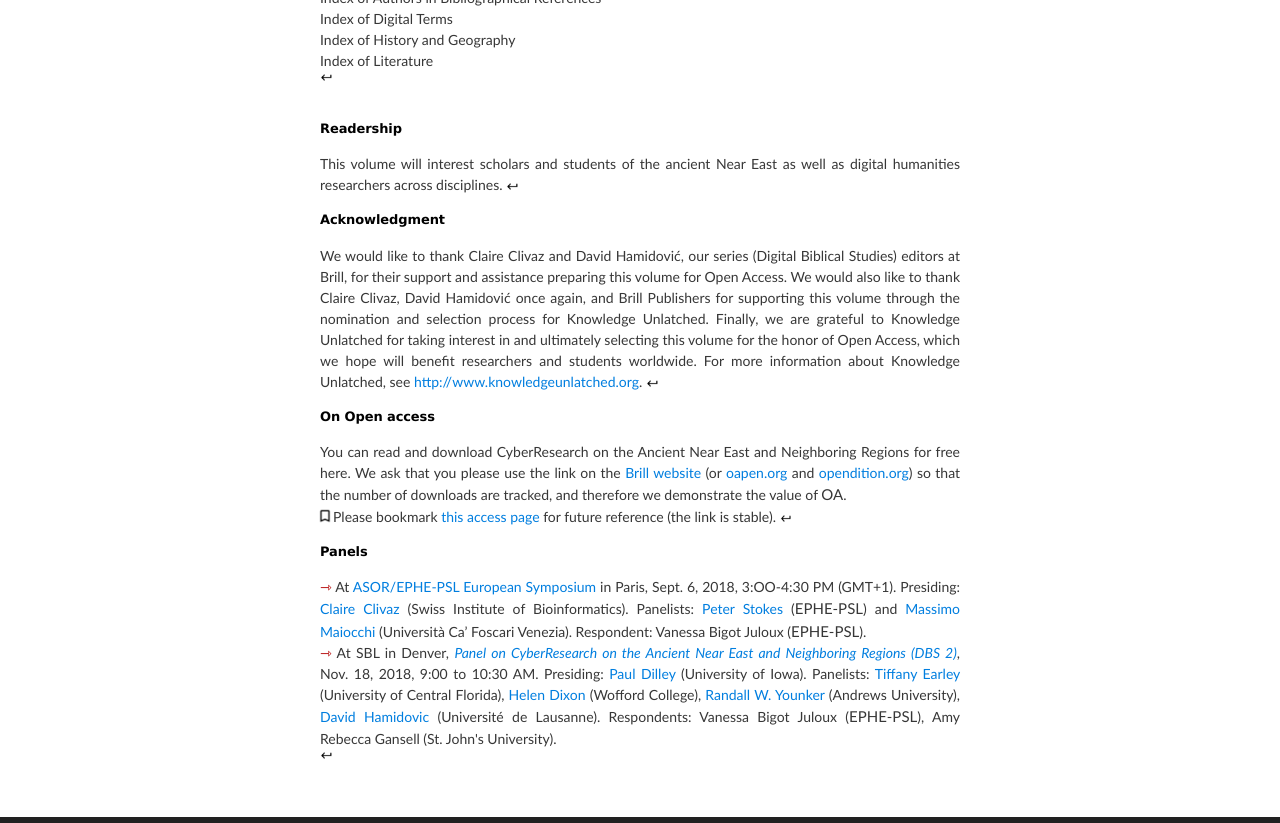
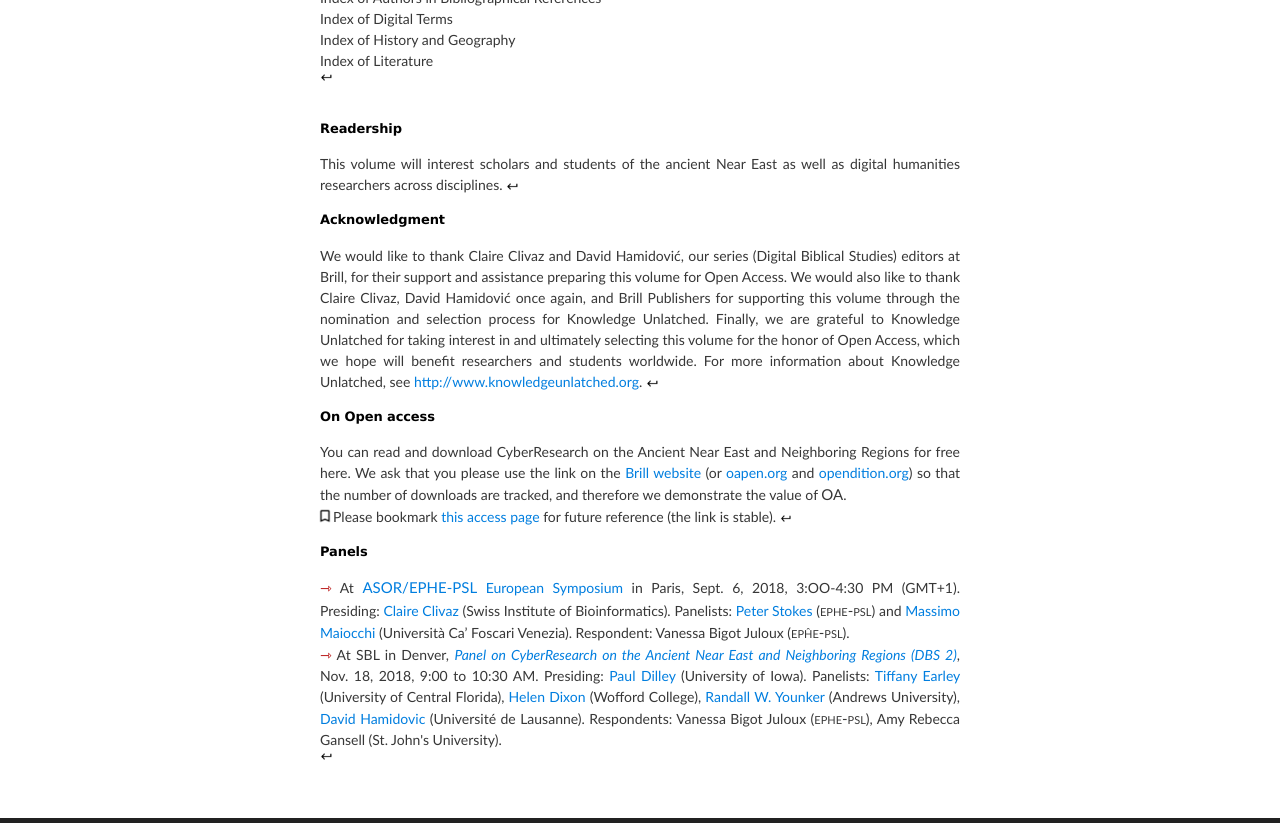
Before and after one commit to vbigot-juloux/ane-research-humanities, a Jekyll site: the page built from docs/CyberResearch-vol1.md, in a window 1280 px wide and 900 px high, scrolled down 2703 px, cut to the strip 0-823 px from the top of the window. Built offline with Jekyll 4.4.1, drawn with Linux system fonts in a browser that asks for light colours; comment, search, counter and statistics services are not loaded; the repository's description, which GitHub fills in, is left out; some of the changed text lies outside the part shown.

Commit message:
Update CyberResearch-vol1.md

```diff
--- a/docs/CyberResearch-vol1.md
+++ b/docs/CyberResearch-vol1.md
@@ -48,8 +48,8 @@ Eleven chapters present a rich array of material, spanning the fifth through the
 <h3><a name="authors" style="color: black">Authors</a></h3>
 _by (surnames) alphabetic order_<br />
 <ul style="list-style-type: none; padding-left: 0;">
-  <li><span style="color:#b30000; font-size: 14px">&#8702;</span> <a href="CyberResearch-vol1-bios.html#bigot-juloux" name="bigot-juloux2">Vanessa Bigot Juloux</a> (<span class="small">EPHE-PSL</span>)</li>
-  <li><span style="color:#b30000; font-size: 14px">&#8702;</span> <a href="CyberResearch-vol1-bios.html#eraslan" name="eraslan2">Doğu Kaan Eraslan</a> (<span class="small">EPHE-PSL</span>)</li>
+  <li><span style="color:#b30000; font-size: 14px">&#8702;</span> <a href="CyberResearch-vol1-bios.html#bigot-juloux" name="bigot-juloux2">Vanessa Bigot Juloux</a> (<span class="small">ephe-psl</span>)</li>
+  <li><span style="color:#b30000; font-size: 14px">&#8702;</span> <a href="CyberResearch-vol1-bios.html#eraslan" name="eraslan2">Doğu Kaan Eraslan</a> (<span class="small">ephe-psl</span>)</li>
  <li><span style="color:#b30000; font-size: 14px">&#8702;</span><a href="CyberResearch-vol1-bios.html#gansell" name="gansell2">Amy Rebecca Gansell</a> (St. John's University)</li>
   <li><span style="color:#b30000; font-size: 14px">&#8702;</span> <a href="CyberResearch-vol1-bios.html#jauhiainen" name="jauhiainen2">Heidi Jauhiainen</a> (University of Helsinki)</li>
   <li><span style="color:#b30000; font-size: 14px">&#8702;</span> <a href="CyberResearch-vol1-bios.html#linden" name="linden">Krister Lindén</a> (University of Helsinki)</li>
@@ -145,7 +145,7 @@ _by (surnames) alphabetic order_<br />
 
 <h3><a name="panels" style="color: black">Panels</a></h3>
 <ul style="list-style-type: none; padding-left: 0;">
-<li style="text-align: justify; text-justify: inter-word;"><span style="color:#b30000; font-size: 14px">&#8702;</span> At <a href="http://ancient-worlds-symposium.eu/docs/program#panel" target="_blank">ASOR/EPHE-PSL European Symposium</a> in Paris, Sept. 6, 2018, 3:OO-4:30 PM (GMT+1). Presiding: <a href="https://isb-sib.academia.edu/ClaireClivaz" target="_blank">Claire Clivaz</a> (Swiss Institute of Bioinformatics). Panelists: <a href="http://www.peterstokes.org/cv/index.html" target="_blank">Peter Stokes</a> (<span class="small">EPHE-PSL</span>) and <a href="https://unive.academia.edu/MassimoMaiocchi" target="_blank">Massimo Maiocchi</a> (Università Ca’ Foscari Venezia). Respondent: Vanessa Bigot Juloux (<span class="small">EPHE-PSL</span>).</li>
-<li style="text-align: justify; text-justify: inter-word;"><span style="color:#b30000; font-size: 14px">&#8702;</span> At SBL in Denver, <a href="https://www.sbl-site.org/meetings/Congresses_ProgramBook.aspx?MeetingId=33" target="_blank"><em>Panel on CyberResearch on the Ancient Near East and Neighboring Regions (DBS 2)</em></a>,  Nov. 18, 2018, 9:00 to 10:30 AM. Presiding: <a href="https://uiowa.academia.edu/PaulDilley" target="_blank">Paul Dilley</a> (University of Iowa). Panelists: <a href="https://ucf.academia.edu/TiffanyEarleySpadoni" target="_blank">Tiffany Earley</a> (University of Central Florida), <a href="https://wofford.academia.edu/HelenDixon" target="_blank">Helen Dixon</a> (Wofford College), <a href="https://andrews.academia.edu/RandallYounker" target="_blank">Randall W. Younker</a> (Andrews University), <a href="https://www.unil.ch/irsb/fr/home/menuinst/chercheurs-euses/membres-de-lirsb/david-hamidovic.html" target="_blank">David Hamidovic</a> (Université de Lausanne). Respondents: Vanessa Bigot Juloux (<span class="small">EPHE-PSL</span>), Amy Rebecca Gansell (St. John's University).</li>
+<li style="text-align: justify; text-justify: inter-word;"><span style="color:#b30000; font-size: 14px">&#8702;</span> At <a href="http://ancient-worlds-symposium.eu/docs/program#panel" target="_blank"><span class="small">ASOR/EPHE-PSL</span> European Symposium</a> in Paris, Sept. 6, 2018, 3:OO-4:30 PM (GMT+1). Presiding: <a href="https://isb-sib.academia.edu/ClaireClivaz" target="_blank">Claire Clivaz</a> (Swiss Institute of Bioinformatics). Panelists: <a href="http://www.peterstokes.org/cv/index.html" target="_blank">Peter Stokes</a> (<span class="small">ephe-psl</span>) and <a href="https://unive.academia.edu/MassimoMaiocchi" target="_blank">Massimo Maiocchi</a> (Università Ca’ Foscari Venezia). Respondent: Vanessa Bigot Juloux (<span class="small">epĥe-psl</span>).</li>
+<li style="text-align: justify; text-justify: inter-word;"><span style="color:#b30000; font-size: 14px">&#8702;</span> At SBL in Denver, <a href="https://www.sbl-site.org/meetings/Congresses_ProgramBook.aspx?MeetingId=33" target="_blank"><em>Panel on CyberResearch on the Ancient Near East and Neighboring Regions (DBS 2)</em></a>,  Nov. 18, 2018, 9:00 to 10:30 AM. Presiding: <a href="https://uiowa.academia.edu/PaulDilley" target="_blank">Paul Dilley</a> (University of Iowa). Panelists: <a href="https://ucf.academia.edu/TiffanyEarleySpadoni" target="_blank">Tiffany Earley</a> (University of Central Florida), <a href="https://wofford.academia.edu/HelenDixon" target="_blank">Helen Dixon</a> (Wofford College), <a href="https://andrews.academia.edu/RandallYounker" target="_blank">Randall W. Younker</a> (Andrews University), <a href="https://www.unil.ch/irsb/fr/home/menuinst/chercheurs-euses/membres-de-lirsb/david-hamidovic.html" target="_blank">David Hamidovic</a> (Université de Lausanne). Respondents: Vanessa Bigot Juloux (<span class="small">ephe-psl</span>), Amy Rebecca Gansell (St. John's University).</li>
 <li><a href="#panels2" style="text-decoration: none"><img src="../assets/baseline_keyboard_return_black_18dp.png" style="border:0; -webkit-box-shadow: 0 0 0; width: 2%; margin-top: -5px; margin-left: -5px"/></a></li>
 	</ul>
```
